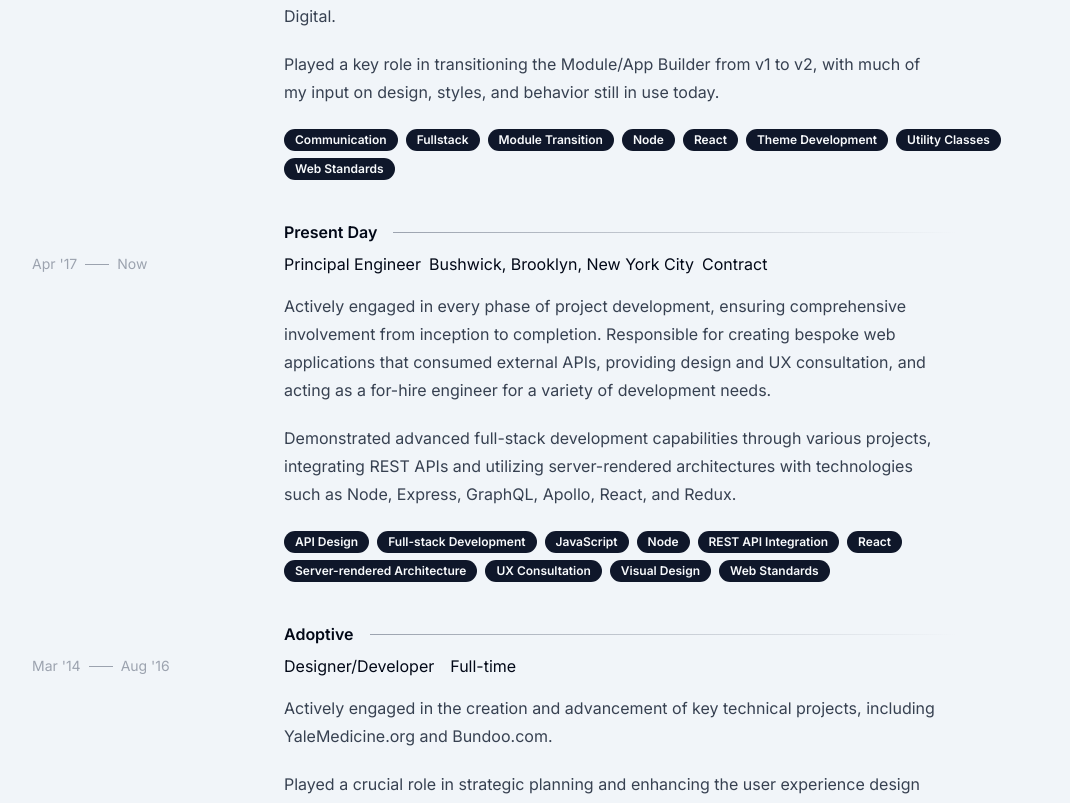
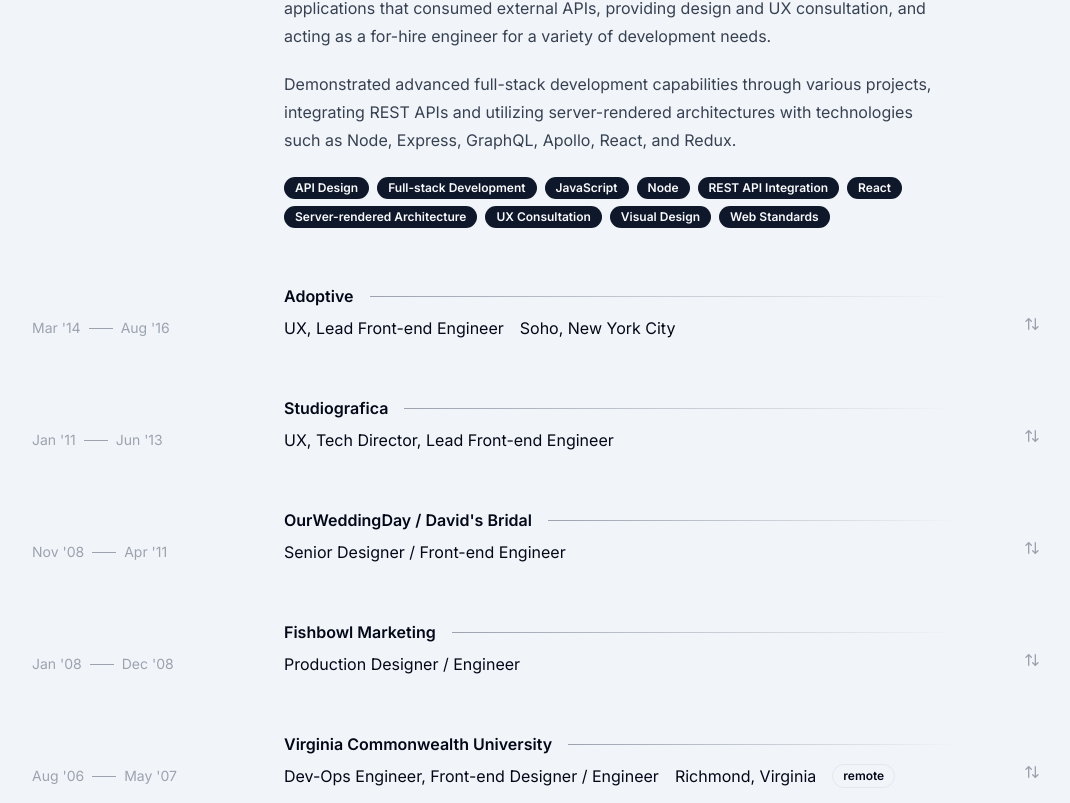
Before and after one commit to josephdburdick/j0e.me, a Next.js app: page / in a window 1280 px wide. Shown: the part 1794-2597 px from the top of the page, without its empty margins (104-1174 px from the left). Built offline with nearby package versions, Linux system fonts and the light colour scheme; no server answers.

Commit message:
Apply collapsible experiences

```diff
--- a/package.json
+++ b/package.json
@@ -11,6 +11,7 @@
   },
   "dependencies": {
     "@radix-ui/react-avatar": "^1.0.4",
+    "@radix-ui/react-collapsible": "^1.0.3",
     "@radix-ui/react-dialog": "^1.0.5",
     "@radix-ui/react-icons": "^1.3.0",
     "@radix-ui/react-popover": "^1.0.7",
--- a/src/api/experience.md
+++ b/src/api/experience.md
@@ -1,11 +1,11 @@
 ---
 experience:
   - company: Unqork
-    location: Union Square, New York City
-    remote: true
     logo: ${basePath}/assets/images/logos/unqork.svg
     roles:
-      - title: Senior Software Engineer
+      - title: Senior Software Engineer L1
+        location: Union Square, New York City
+        remote: true
         type: Full-time
         date:
           start: 2020-01-01
@@ -32,6 +32,7 @@
             Real-time Development,
           ]
       - title: Senior Software Engineer
+        remote: true
         type: Contract
         date:
           start: 2018-02-01
@@ -56,7 +57,7 @@
   - company: Present Day
     logo: ${basePath}/assets/images/logos/presentday.svg
     roles:
-      - title: Principal Engineer
+      - title: Principal Web Engineer
         type: Contract
         date:
           start: 2017-04-01
@@ -82,12 +83,13 @@
             API Design,
           ]
   - company: Joey
-    visible: false
-    location: Bedstuy, Brooklyn, New York City
+    disabled: true
     remote: true
     roles:
-      - title: UX, Designer and Developer
+      - title: UX, Designer and Web Engineer
         type: Self-employed
+        location: Bedstuy, Brooklyn, New York City
+        remote: true
         date:
           start: 2009-11-01
           end: 2017-04-01
@@ -116,10 +118,10 @@
           ]
   - company: Adoptive
     logo: ${basePath}/assets/images/logos/adoptive.jpg
-    location: Soho, New York City
     remote: true
     roles:
-      - title: Designer/Developer
+      - title: UX, Lead Front-end Engineer
+        location: Soho, New York City
         type: Full-time
         date:
           start: 2014-03-01
@@ -151,7 +153,7 @@
     location: SoHo, New York City
     remote: false
     roles:
-      - title: UX, Tech Director, Lead Front-end Designer / Developer
+      - title: UX, Tech Director, Lead Front-end Engineer
         type: Full-time
         date:
           start: 2011-01-01
@@ -181,7 +183,7 @@
     location: Midtown, New York City
     remote: false
     roles:
-      - title: Senior Designer / Front-end Web Engineer
+      - title: Senior Designer / Front-end Engineer
         type: Full-time
         date:
           start: 2008-11-01
@@ -203,8 +205,8 @@
           ]
   - company: Aquent
     logo: ${basePath}/assets/images/logos/aquent.svg
-    location: Washington DC Metro Area
-    visible: false
+    location: Washington DC
+    disabled: true
     roles:
       - title: Designer / Front-end Web Developer
         type: Full-time
@@ -213,6 +215,7 @@
           end: 2008-10-01
   - company: TMP Worldwide
     logo: ${basePath}/assets/images/logos/tmp.svg
+    disabled: true
     location: McLean, Virginia
     roles:
       - title: Designer
@@ -232,8 +235,8 @@
           ]
   - company: National Crime Prevention Council
     logo: ${basePath}/assets/images/logos/ncpc.png
-    location: Downtown, Washington, DC
-    visible: false
+    location: Washington, DC
+    disabled: true
     roles:
       - title: Public/Media Relations, Program Associate
         type: Full-time
@@ -266,10 +269,11 @@
             Email Management,
           ]
   - company: Fishbowl Marketing
-    location: Old Town North, Alexandria, Virginia
+    location: Alexandria, Virginia
     remote: false
+    hidden: true
     roles:
-      - title: Production Designer
+      - title: Production Designer / Engineer
         type: Full-time
         date:
           start: 2008-01-01
@@ -279,10 +283,11 @@
         skills: [Communication, Email Marketing, Campaign Design]
   - company: Virginia Commonwealth University
     logo: ${basePath}/assets/images/logos/vcu.svg
-    location: Monroe Campus, Richmond, Virginia
     roles:
-      - title: Web Host, Master, & Designer
+      - title: Dev-Ops Engineer, Front-end Designer / Engineer
+        location: Richmond, Virginia
         type: Full-time
+        remote: true
         date:
           start: 2006-08-01
           end: 2007-05-01
@@ -295,6 +300,7 @@
         skills: [Communication, Web Design, Hosting, Digital Technologies]
       - title: Art Director
         type: Full-time
+        disabled: true
         date:
           start: 2006-06-01
           end: 2007-05-01
--- a/src/app/_content/About.tsx
+++ b/src/app/_content/About.tsx
@@ -23,7 +23,7 @@
     <div className="relative flex flex-col items-center bg-white">
       <div className="container z-10 mt-8 w-full items-center lg:absolute lg:mt-0 lg:flex lg:h-full">
         <div className="grid gap-4 lg:grid-cols-2">
-          <div className="space-y-2 rounded-3xl border border-white backdrop-blur-md dark:text-black lg:p-8 xl:p-16">
+          <div className="space-y-2 rounded-3xl backdrop-blur-md dark:text-black lg:p-8 xl:p-16">
             <div className="text-sm">About this site</div>
             <p>
               Edited in{" "}
--- a/src/app/_content/Experience.tsx
+++ b/src/app/_content/Experience.tsx
@@ -1,9 +1,15 @@
 "use client"
 
 import DateSpan from "@/components/global/DateSpan"
+import Icon from "@/components/global/Icon"
 import RuleHeader from "@/components/global/RuleHeader"
 import { useApi } from "@/components/providers/DataProvider"
 import { Badge } from "@/components/ui/badge"
+import {
+  Collapsible,
+  CollapsibleContent,
+  CollapsibleTrigger,
+} from "@/components/ui/collapsible"
 import convertNewLinesToHTML from "@/lib/convertNewLinesToHTML"
 import { Experience as ExperienceType, Role } from "@/lib/types"
 import { cn } from "@/lib/utils"
@@ -11,10 +17,6 @@
 export default function Experience() {
   const { data } = useApi()
   const experience: ExperienceType[] = data.experience.attributes.experience
-  const [introBodyText, ...bioBodyText] = data.experience.html
-    .split(/<\/?p>/)
-    .filter((paragraph: string) => paragraph.trim().length > 0)
-
   const renderSkill = (skill: string, key: number) =>
     !!skill ? (
       <li key={key}>
@@ -22,20 +24,40 @@
       </li>
     ) : null
 
-  const renderRole = (role: Role, index: number) => (
-    <li key={`role-${index}`} className="grid-auto-rows grid gap-4">
+  const renderRole = (role: Role, key: number) => (
+    <Collapsible defaultOpen={role.date.end === null} key={`role-${key}`}>
+      <li className="grid-auto-rows grid gap-4">
+        <CollapsibleTrigger asChild>
+          <button>
             <div className="grid grid-cols-12 items-center">
               <div className="col-span-12 gap-1 text-sm text-muted md:col-span-3 md:col-start-1 xl:col-span-2">
                 <DateSpan date={role.date} />
               </div>
               <div className="col-span-12 items-center md:col-start-4">
-          <div className="flex gap-2 text-base">
+                <div className="flex justify-between gap-4">
+                  <div className="flex flex-wrap gap-x-4 gap-y-1 text-base">
                     <span>{role.title}</span>
+                    {role.location !== undefined && (
                       <span className="hidden md:inline">{role.location}</span>
-            <span className="hidden md:inline">{role.type}</span>
+                    )}
+                    {role.remote !== undefined && (
+                      <Badge
+                        className="hidden md:inline-flex"
+                        variant="outline"
+                      >
+                        {role.remote ? "remote" : "on-site"}
+                      </Badge>
+                    )}{" "}
+                  </div>
+                  <div>
+                    <Icon.arrowUpDown size={16} className="text-muted" />
                   </div>
                 </div>
               </div>
+            </div>
+          </button>
+        </CollapsibleTrigger>
+        <CollapsibleContent>
           <div className="grid grid-cols-12">
             <div className="col-span-12 space-y-2 md:col-span-9 md:col-start-4">
               <div
@@ -48,17 +70,20 @@
                 {role?.skills?.sort().map(renderSkill)}
               </ul>
             </div>
-      </div>
+          </div>{" "}
+        </CollapsibleContent>
       </li>
+    </Collapsible>
   )
-  const renderExperience = (experience: ExperienceType, index: number) => (
-    <li key={`experience-${index}`} className="grid gap-2">
+
+  const renderExperience = (experience: ExperienceType, key: number) => (
+    <li key={`experience-${key}`} className="grid gap-2">
       <div className="grid grid-cols-12">
         <div className="col-span-12 font-semibold md:col-span-8 md:col-start-4">
           <RuleHeader>{experience.company}</RuleHeader>
         </div>
       </div>
-      <ul className="grid-auto-rows grid items-start gap-12">
+      <ul className="grid-auto-rows grid items-start gap-8">
         {experience.roles.map(renderRole)}
       </ul>
     </li>
@@ -66,9 +91,9 @@
 
   const renderExperiences = (
     <div className="container">
-      <ul className="grid-auto-rows grid gap-10">
+      <ul className="grid-auto-rows grid gap-14">
         {experience
-          .filter((item) => item.visible !== false)
+          .filter((item) => item?.disabled !== true)
           .map(renderExperience)}
       </ul>
     </div>
--- /dev/null
+++ b/src/components/ui/collapsible.tsx
@@ -0,0 +1,11 @@
+"use client"
+
+import * as CollapsiblePrimitive from "@radix-ui/react-collapsible"
+
+const Collapsible = CollapsiblePrimitive.Root
+
+const CollapsibleTrigger = CollapsiblePrimitive.CollapsibleTrigger
+
+const CollapsibleContent = CollapsiblePrimitive.CollapsibleContent
+
+export { Collapsible, CollapsibleTrigger, CollapsibleContent }
--- a/src/lib/icons.tsx
+++ b/src/lib/icons.tsx
@@ -1,4 +1,5 @@
 import {
+  ArrowUpDown,
   Ellipsis,
   ExternalLink,
   File,
@@ -55,6 +56,7 @@
 )
 
 const icons: IconsMap = {
+  arrowUpDown: ArrowUpDown,
   ellipsis: Ellipsis,
   send: Send,
   mail: Mail,
--- a/src/lib/types.ts
+++ b/src/lib/types.ts
@@ -13,6 +13,7 @@
   };
   duration: string;
   location?: string;
+  remote?: boolean;
   description: string;
   skills: string[];
 }
@@ -36,6 +37,9 @@
   company: string;
   location?: string;
   logo?: string;
-  visible?: boolean;
+  /* Item is permanently disabled */
+  disabled?: boolean;
+  /* Item is initially hidden */
+  hidden?: boolean;
   roles: Role[];
 };
```
Also changed, not shown: 1 other file (tests, documents, lock files or other folders). Lines whose indentation alone changed are shown as unchanged.
